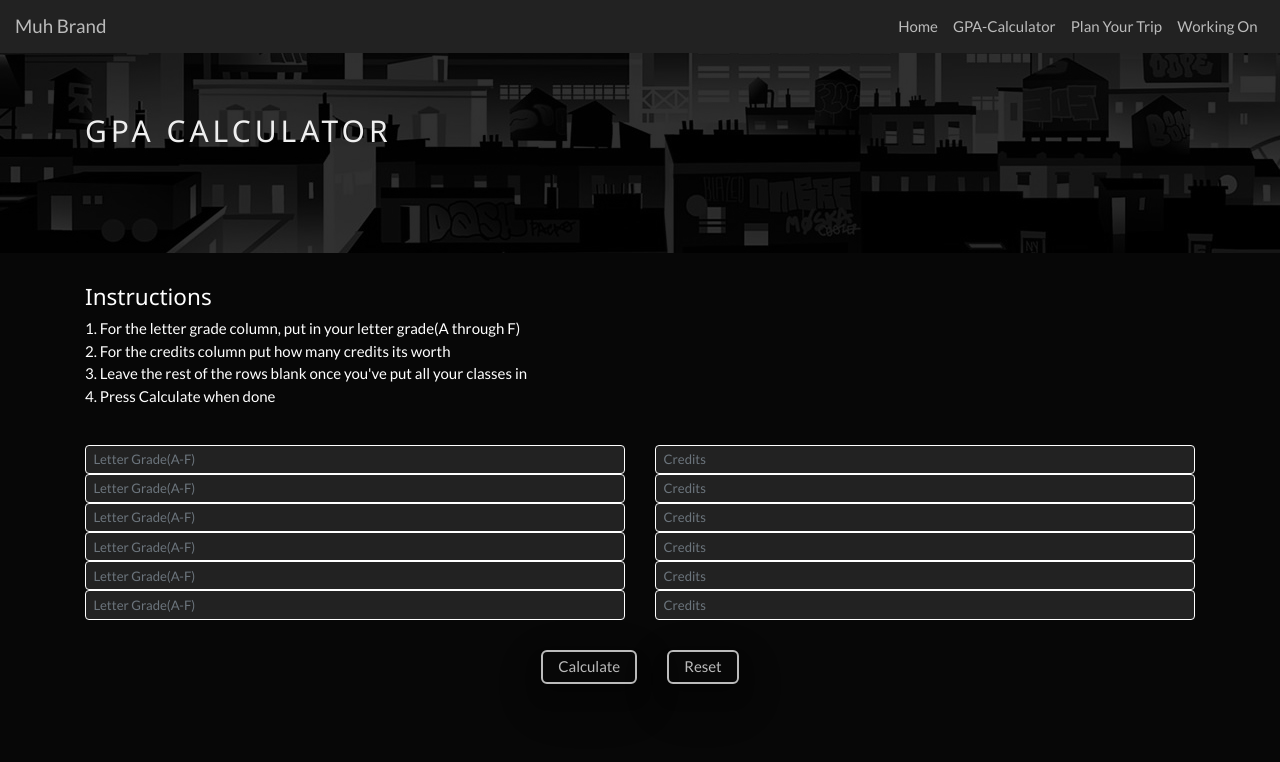
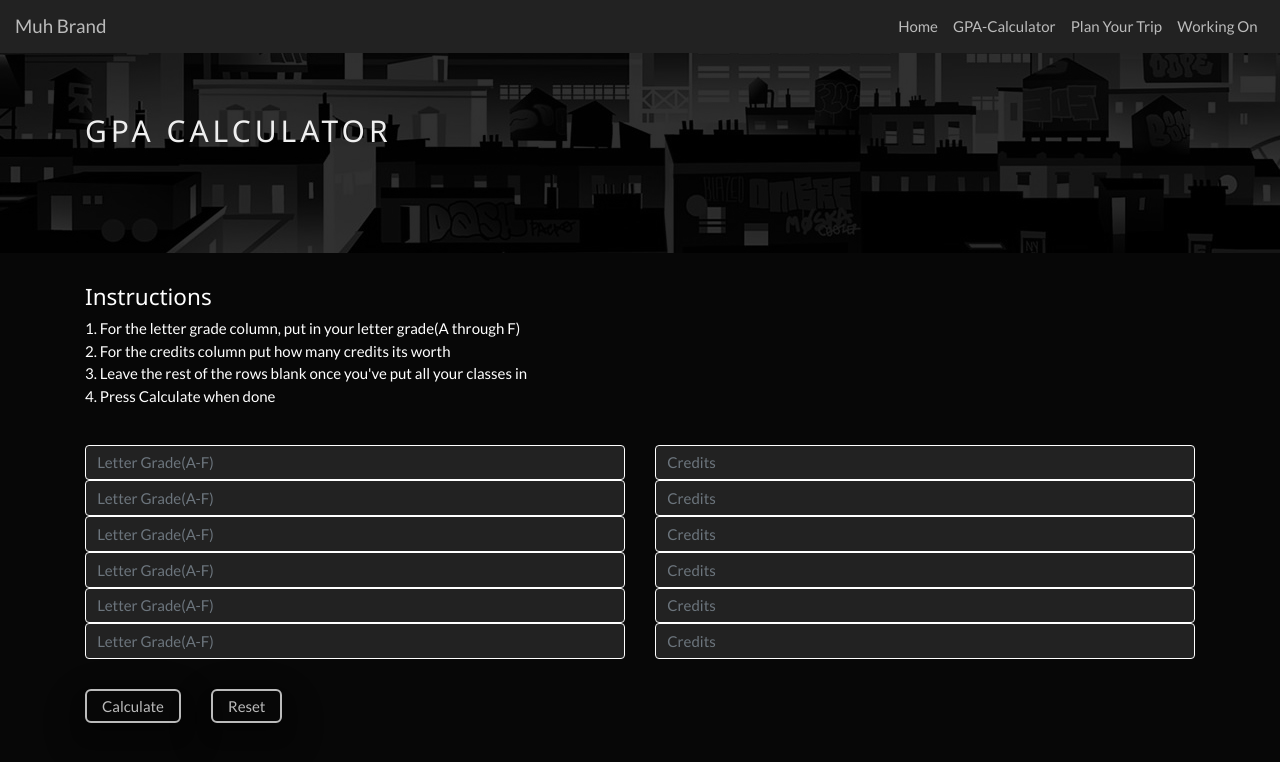
Before and after one commit to papaJCL/React, a React app: page /GPA in a window 1280 px wide. Shown: the top 762 px of the page. Built offline with nearby package versions, Linux system fonts and the light colour scheme.

Commit message:
Fixed bug in sweetalert2 where it wouldn't show the second button

```diff
--- a/package.json
+++ b/package.json
@@ -22,6 +22,7 @@
     "file-loader": "^5.1.0",
     "gh-pages": "^2.2.0",
     "javascript-terminal": "^1.0.3",
+    "jquery": "^3.5.0",
     "node-sass": "^4.13.1",
     "react": "^16.13.0",
     "react-bootstrap": "^1.0.0-beta.17",
--- a/src/GPA.js
+++ b/src/GPA.js
@@ -5,6 +5,7 @@ import Swal from 'sweetalert2'
 import '../node_modules/@sweetalert2/theme-dark';
 import { Jumbotron } from './components/Jumbotron';
 import styled from 'styled-components';
+
 
 
 const Button = styled.button`
@@ -50,7 +51,7 @@ class GPA extends Component {
         this.calculateGPA = this.calculateGPA.bind(this)
         this.handleGradeChange = this.handleGradeChange.bind(this)
         this.handleCreditChange = this.handleCreditChange.bind(this)
-        this.resetGradesCredits = this.resetGradesCredits.bind(this);
+        this.resetToBaseState = this.resetToBaseState.bind(this);
 
 
         this.state = {
@@ -61,12 +62,14 @@ class GPA extends Component {
             grade5: '', credit5: '',
             grade6: '', credit6: '',
         }
+
+        this.baseState = this.state;
     }
 
 
 
     showErrorBox() {
-        console.log("landed on error boxx")
+        console.log("Landed on error")
         return (
             Swal.fire({
                 title: 'Error!',
@@ -77,6 +80,10 @@ class GPA extends Component {
                 showConfirmButton: false,
                 })
         );
+    }
+
+    resetToBaseState() {
+        this.setState(this.baseState);
     }
 
     returnAnswerString(answer) {
@@ -99,7 +106,6 @@ class GPA extends Component {
                 title: message[0],
                 footer: message[1],
                 text: answer.toFixed(2),
-                showCloseButton: true,
                 icon: message[2],
                 cancelButtonText: 'Back',
                 showCancelButton: true,
@@ -108,19 +114,6 @@ class GPA extends Component {
         );
     }
 
-    resetGradesCredits() {
-        this.setState({
-            grade1: '', credit1: '',
-            grade2: '', credit2: '',
-            grade3: '', credit3: '',
-            grade4: '', credit4: '',
-            grade5: '', credit5: '',
-            grade6: '', credit6: '',
-        }, () => {
-            console.log("landed after state");
-            console.log(this.state);
-        });
-    }
 
     checkIfValidGrade(gradeArray) {
         let newGrades = []
@@ -131,6 +124,7 @@ class GPA extends Component {
             }
             else if (s.length != 0) {
                 this.showErrorBox();
+                return;
             }
         }
         return newGrades;
@@ -145,6 +139,7 @@ class GPA extends Component {
             }
             else if (creditArray[i].length != 0) {
                 this.showErrorBox();
+                return;
             }
         }
         return newCredits;
@@ -190,14 +185,12 @@ class GPA extends Component {
         })
         grades = this.checkIfValidGrade(grades);
         credits = this.checkIfValidCredits(credits);
+        if (grades !== undefined && credits !== undefined){
             finalAnswer = this.getCalculation(grades, credits);
-
-        console.log("final answer reeeee", finalAnswer)
-
             if (!isNaN(finalAnswer)) {
                 this.showAnswerBox(finalAnswer);
             }
-
+        }
     }
 
     handleGradeChange(grade, e) {
@@ -210,23 +203,6 @@ class GPA extends Component {
         this.setState({
             [credit]: e.target.value,
         });
-    }
-
-    renderFormRow(grade, credit) {
-        return (
-            <Row >
-                <Col  >
-                    <Styles>
-                        <Input bsSize="sm" name={grade} placeholder={"Letter Grade(A-F)"} onChange={(e) => this.handleGradeChange(grade, e)} />
-                    </Styles>
-                </Col >
-                <Col  >
-                    <Styles>
-                        <Input bsSize="sm" name={credit} placeholder={"Credits"} onChange={(e) => this.handleCreditChange(credit, e)} />
-                    </Styles>
-                </Col>
-            </Row>
-        )
     }
 
     explainCard() {
@@ -243,6 +219,23 @@ class GPA extends Component {
         );
     }
 
+    renderFormRow(grade, credit) {
+        return (
+            <Row >
+                <Col  >
+                    <Styles>
+                        <Input name={grade} placeholder={"Letter Grade(A-F)"} value={this.state[grade]} onChange={(e) => this.handleGradeChange(grade, e)} />
+                    </Styles>
+                </Col >
+                <Col  >
+                    <Styles>
+                        <Input name={credit} placeholder={"Credits"} value={this.state[credit]} onChange={(e) => this.handleCreditChange(credit, e)} />
+                    </Styles>
+                </Col>
+            </Row>
+        )
+    }
+
     renderInputs() {
         return (
             <div >
@@ -254,8 +247,10 @@ class GPA extends Component {
                 {this.renderFormRow("grade6", "credit6")}
                 <br />
                 <center>
+                    <Row >
                         <Button size="sm" onClick={this.calculateGPA} >Calculate</Button>
-                    <Button size="sm" onClick={this.resetGradesCredits} >Reset</Button>
+                        <Button type="reset" size="sm" onClick={this.resetToBaseState} >Reset</Button>
+                    </Row>
                 </center>
             </div>
         );
--- a/src/components/Jumbotron.js
+++ b/src/components/Jumbotron.js
@@ -67,7 +67,7 @@ export const Jumbotron = ({ message, pic }) => (
     <Jumbo fluid className={pic}>
       <div className="overlay"></div>
       <Container>
-      <h2 class="w3-wide ">{message}</h2>
+      <h2 className="w3-wide ">{message}</h2>
       </Container>
     </Jumbo>
   </Styles>
```
Also changed, not shown: 3 other files (tests, documents, lock files or other folders). Lines whose indentation alone changed are shown as unchanged.
